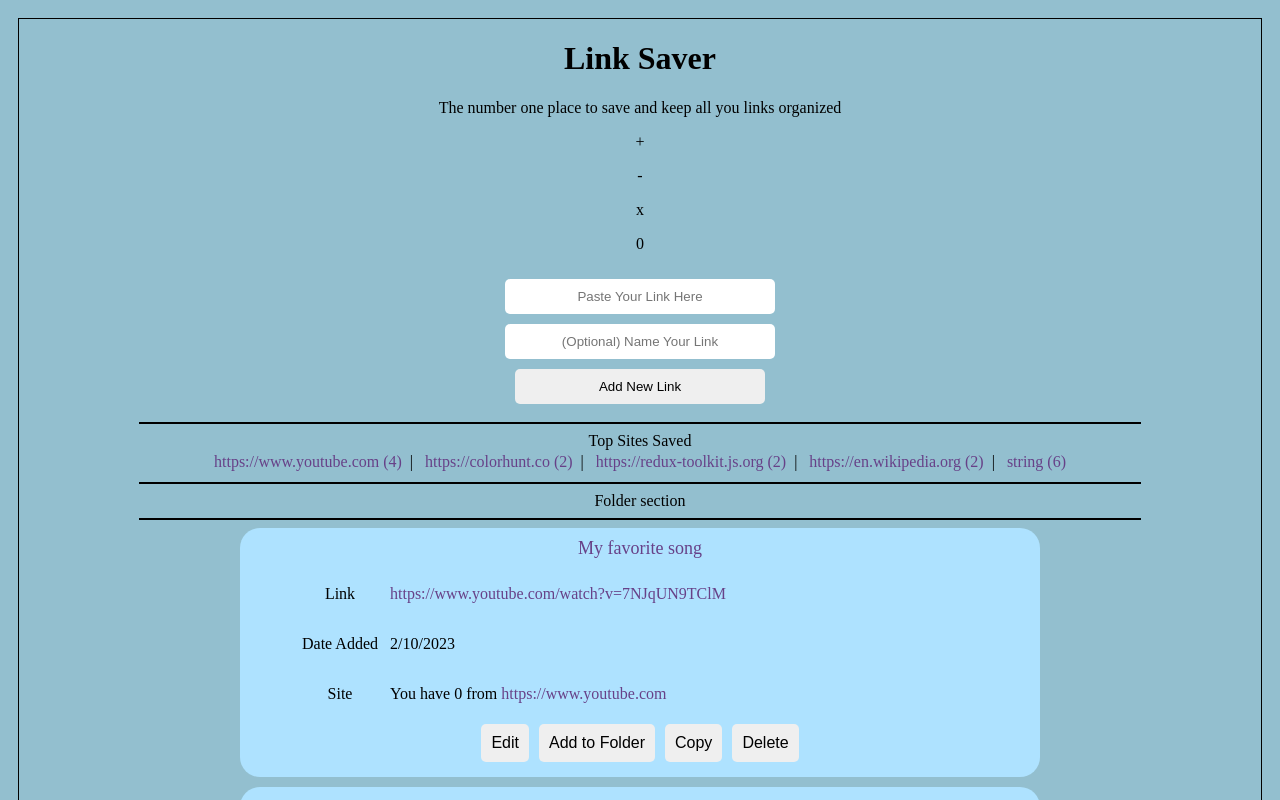
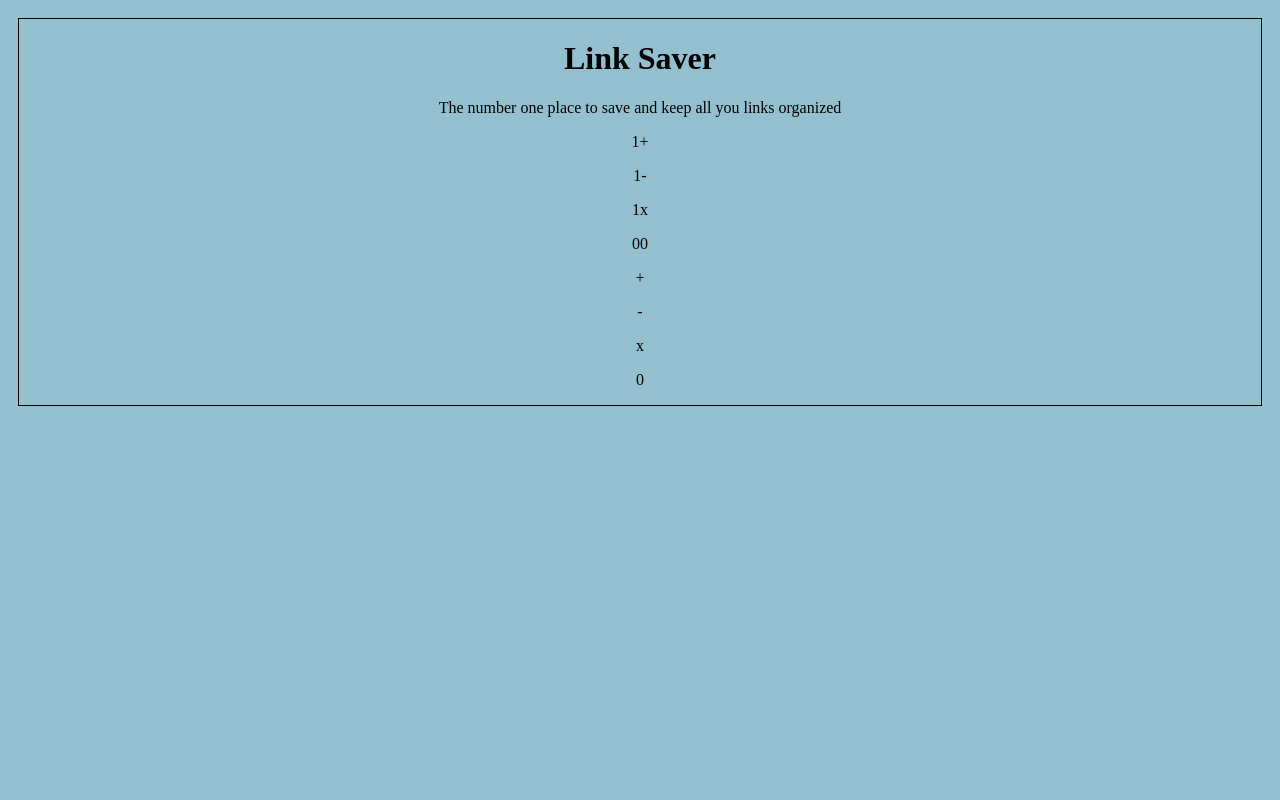
Before and after one commit to Azeem-Cole/linksaverdotcom, a React (Create React App) app: page / in a window 1280 px wide. Shown: the top 800 px of the page. Built offline with nearby package versions, Linux system fonts and the light colour scheme.

Commit message:
combineReducer

```diff
--- a/src/App.tsx
+++ b/src/App.tsx
@@ -2,15 +2,25 @@
 import "./App.css";
 import { HeaderDisplay } from "./views/header";
 import { MainLinkDisplay } from "./views/body/body";
+import { connect } from "react-redux";
+import { mapStateToProps, mapDispatchToProps } from "./AppActions";
 
-function App() {
+const _App = ({ aa, bb, cc, newcount }) => {
+  const counter = newcount["newappReducer"];
+  const counter2 = newcount["newbodyReducer"];
 
   return (
     <div className={"App"}>
       <HeaderDisplay />
+      <p onClick={aa}>1+</p>
+      <p onClick={bb}>1-</p>
+      <p onClick={cc}>1x</p>
+      <p>{counter}{counter2}</p>
       <MainLinkDisplay />
     </div>
   );
-}
+};
+
+const App = connect(mapStateToProps, mapDispatchToProps)(_App);
 
 export default App;
--- /dev/null
+++ b/src/AppActions.ts
@@ -0,0 +1,15 @@
+export const mapDispatchToProps = (
+  dispatch: (arg0: { type: string }) => any
+) => {
+  return {
+    aa: () => dispatch({ type: "a" }),
+    bb: () => dispatch({ type: "b" }),
+    cc: () => dispatch({ type: "c" }),
+  };
+};
+
+export const mapStateToProps = (state: any) => {
+  return {
+    newcount: state,
+  };
+};
--- /dev/null
+++ b/src/appReducer.ts
@@ -0,0 +1,16 @@
+const appReducer = function (state = 0, action: { type: any }) {
+  switch (action.type) {
+    case "a":
+      return state + 10;
+
+    case "b":
+      return state - 10;
+    case "c":
+      return state / 2;
+
+    default:
+      return state;
+  }
+};
+
+export { appReducer };
--- a/src/mock/links.tsx
+++ b/src/mock/links.tsx
@@ -40,21 +40,21 @@
     url: "e",
     dateAdded: new Date(),
     name: "",
-    site: "string",
+    site: "any",
     siteCount: 0,
   },
   {
     url: "f",
     dateAdded: new Date(),
     name: "name",
-    site: "string",
+    site: "any",
     siteCount: 0,
   },
   {
     url: "g",
     dateAdded: new Date(),
     name: "name",
-    site: "string",
+    site: "any",
     siteCount: 0,
   },
   {
@@ -96,21 +96,21 @@
     url: "https://www.youtube.com/watch?v=IdneKLhsWOQ&list=RDMM7NJqUN9TClM&index=2ttps://www.youtube.com/watch?v=IdneKLhsWOQ&list=RDMM7NJqUN9TClM&index=2ttps://www.youtube.com/watch?v=IdneKLhsWOQ&list=RDMM7NJqUN9TClM&index=2",
     dateAdded: new Date(),
     name: "",
-    site: "string",
+    site: "any",
     siteCount: 0,
   },
   {
     url: "f",
     dateAdded: new Date(),
     name: "",
-    site: "string",
+    site: "any",
     siteCount: 0,
   },
   {
     url: "g",
     dateAdded: new Date(),
     name: "name",
-    site: "string",
+    site: "any",
     siteCount: 0,
   },
 ];
--- a/src/reducerCombiner.tsx
+++ b/src/reducerCombiner.tsx
@@ -1,9 +1,10 @@
-import bodyReducer from "./reducers/bodyReducer";
-
+import { bodyReducer } from "./reducers/bodyReducer";
+import { appReducer } from "./appReducer";
 import { combineReducers } from "redux";
 
 const rootReducer = combineReducers({
-  bodyReducer,
+  newbodyReducer: bodyReducer,
+  newappReducer: appReducer,
 });
 
 export { rootReducer };
--- a/src/reducers/bodyReducer.ts
+++ b/src/reducers/bodyReducer.ts
@@ -13,4 +13,4 @@
   }
 };
 
-export default bodyReducer;
+export { bodyReducer };
--- a/src/views/body/body.tsx
+++ b/src/views/body/body.tsx
@@ -1,14 +1,10 @@
 import React from "react";
-import { LINKS } from "../../mock/links";
-import { Catergorizer } from "../../sharedComponent/catogoryMaker";
-import { Folder } from "../../sharedComponent/folders";
-import { LinkDisplay } from "../../sharedComponent/link/LinkDisplay";
 import { connect } from "react-redux";
 import { mapDispatchToProps, mapStateToProps } from "../../actions/bodyAction";
 import "./Body.css";
 
 const _MainLinkDisplay = ({ count, add, sub, mul }) => {
-  const counter = count["bodyReducer"];
+  const counter = count["newbodyReducer"];
 
   return (
     <div>
@@ -17,30 +13,6 @@
         <p onClick={sub}>-</p>
         <p onClick={mul}>x</p>
         <p>{counter}</p>
-        <form className="AddLinkForm">
-          <input type="text" placeholder="Paste Your Link Here"></input>
-          <input type="text" placeholder="(Optional) Name Your Link"></input>
-          <input
-            className="SubmitButton"
-            type="submit"
-            value="Add New Link"
-          ></input>
-        </form>
-      </div>
-
-      <div>
-        <hr className="HorizontalRule"></hr>
-        <Catergorizer linkList={LINKS} />
-      </div>
-
-      <div>
-        <hr className="HorizontalRule"></hr>
-        <Folder />
-      </div>
-
-      <div>
-        <hr className="HorizontalRule"></hr>
-        <LinkDisplay linkList={LINKS} />
       </div>
     </div>
   );
```
Also changed, not shown: src/utils/linksToState.ts (deleted, +0 -41 lines).
